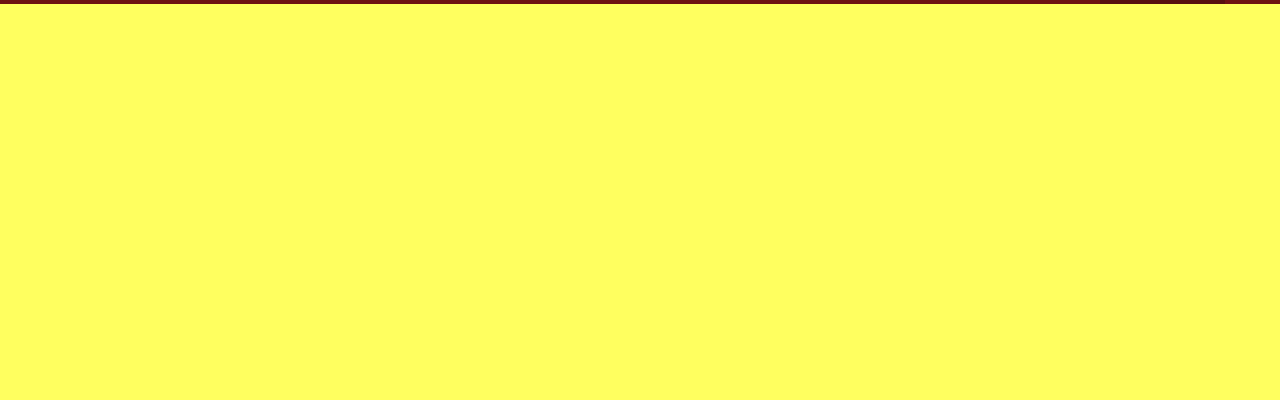
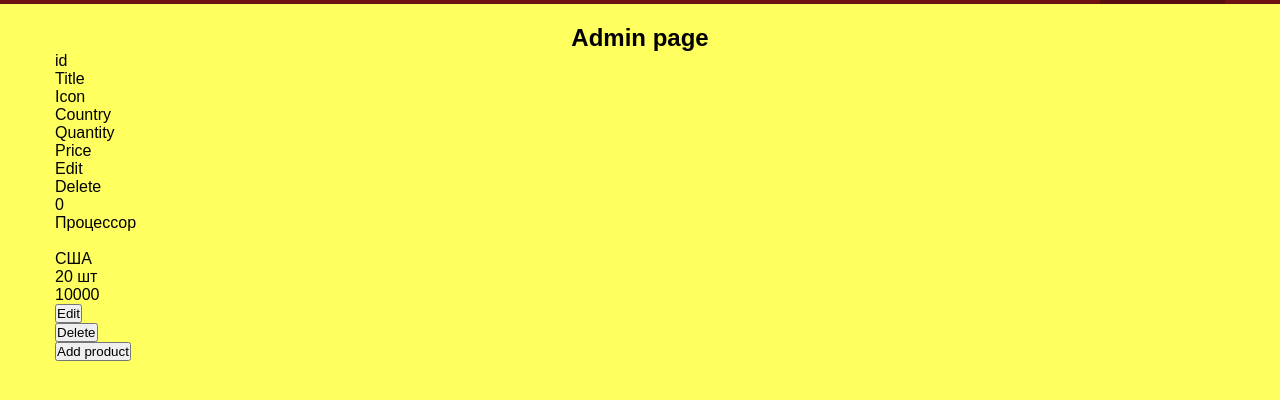
Before and after one commit to Power-Shots/teamShop, a plain HTML site: page admin.html in a window 1280 px wide. Shown: the part 44-444 px from the top of the page. Drawn offline with Linux system fonts and the light colour scheme.

Commit message:
Output pruducts in admin.html

```diff
--- a/admin.html
+++ b/admin.html
@@ -23,7 +23,9 @@
     </header>
     <main>
         <div class="container">
+            <div id="content">
 
+            </div>
         </div>
     </main>
     <script src="js/admin/script.js"></script>
--- a/css/style.css
+++ b/css/style.css
@@ -72,3 +72,8 @@ header .wrap nav ul .header-link:hover {
 header .wrap nav ul .header-link-active {
     background-color: rgb(87, 15, 15);
 }
+
+.admin-block h2 {
+    padding-top: 20px;
+    text-align: center;
+}
--- a/js/admin/script.js
+++ b/js/admin/script.js
@@ -0,0 +1,66 @@
+const container = document.querySelector('#content');
+let productsList = [
+    {
+        id: 0,
+        title: 'Процессор',
+        icon: '',
+        country: 'CША',
+        quantity: 20,
+        price: 10000,
+    }
+];
+
+
+function print(){
+    let adminBlock = document.createElement('div');
+    adminBlock.classList.add('admin-block');
+    let content = productsList.map(item => `
+        <div class="item" data-id="${item.id}">
+            <div>${item.id}</div>
+            <div>${item.title}</div>
+            <div>
+                <div class="img-block">
+                    <img src="${item.icon}">
+                </div>
+            </div>
+            <div>${item.country}</div>
+            <div>${item.quantity} шт</div>
+            <div>${item.price}</div>
+            <div>
+                <button class="edit">Edit</button>
+            </div>
+            <div>
+                <button class="delete">Delete</button>
+            </div>
+        </div>
+    `);
+
+    adminBlock.innerHTML = `
+            <h2>Admin page</h2>
+            <div class="products-list">
+                <div class"item">
+                    <div>id</div>
+                    <div>Title</div>
+                    <div>Icon</div>
+                    <div>Country</div>
+                    <div>Quantity</div>
+                    <div>Price</div>
+                    <div>Edit</div>
+                    <div>Delete</div>
+                </div>
+                ${content.join('')}
+            </div>
+            <button class="add-new-product">Add product</button>
+    `;
+    container.innerHTML = adminBlock.outerHTML;
+}
+
+function start(){
+    let productsData = JSON.parse(localStorage.getItem('productsData'));
+    if(productsData){
+        productsList = productsData;
+    }
+    print()
+}
+
+start()
```
